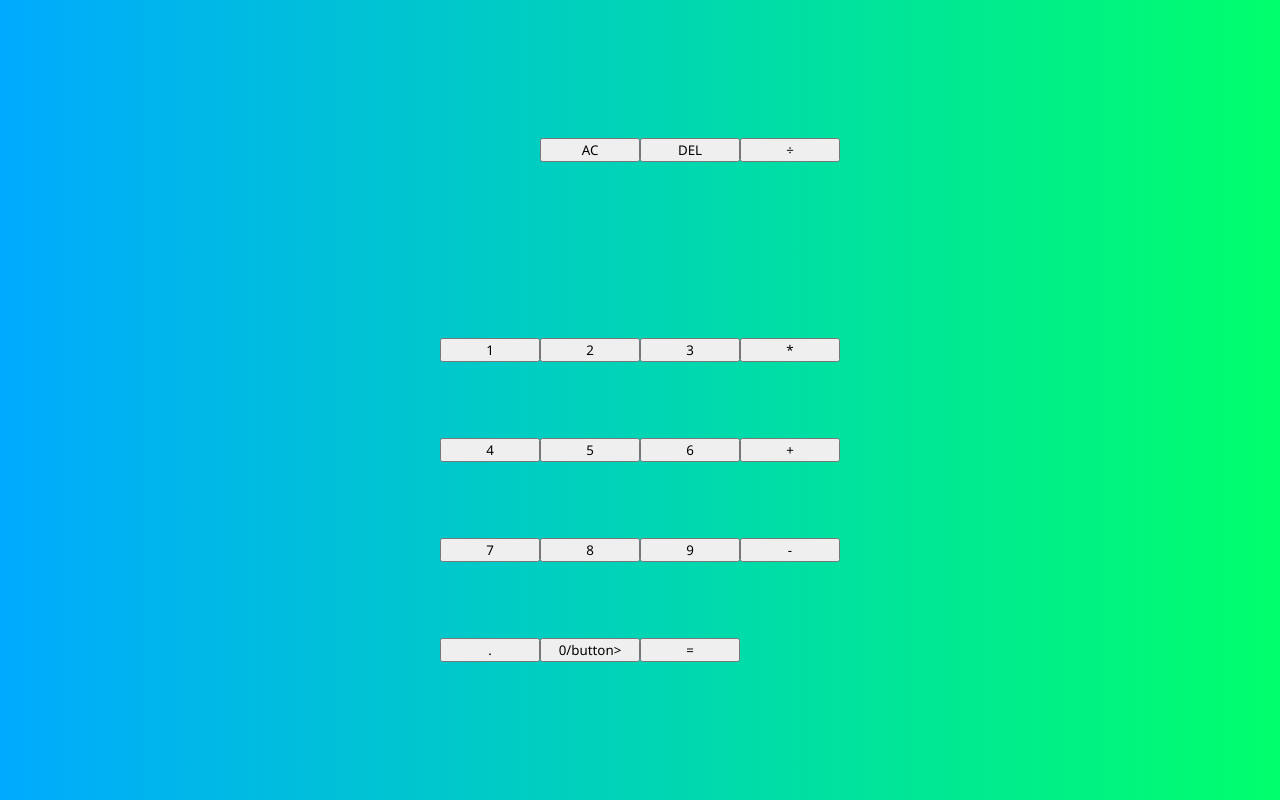
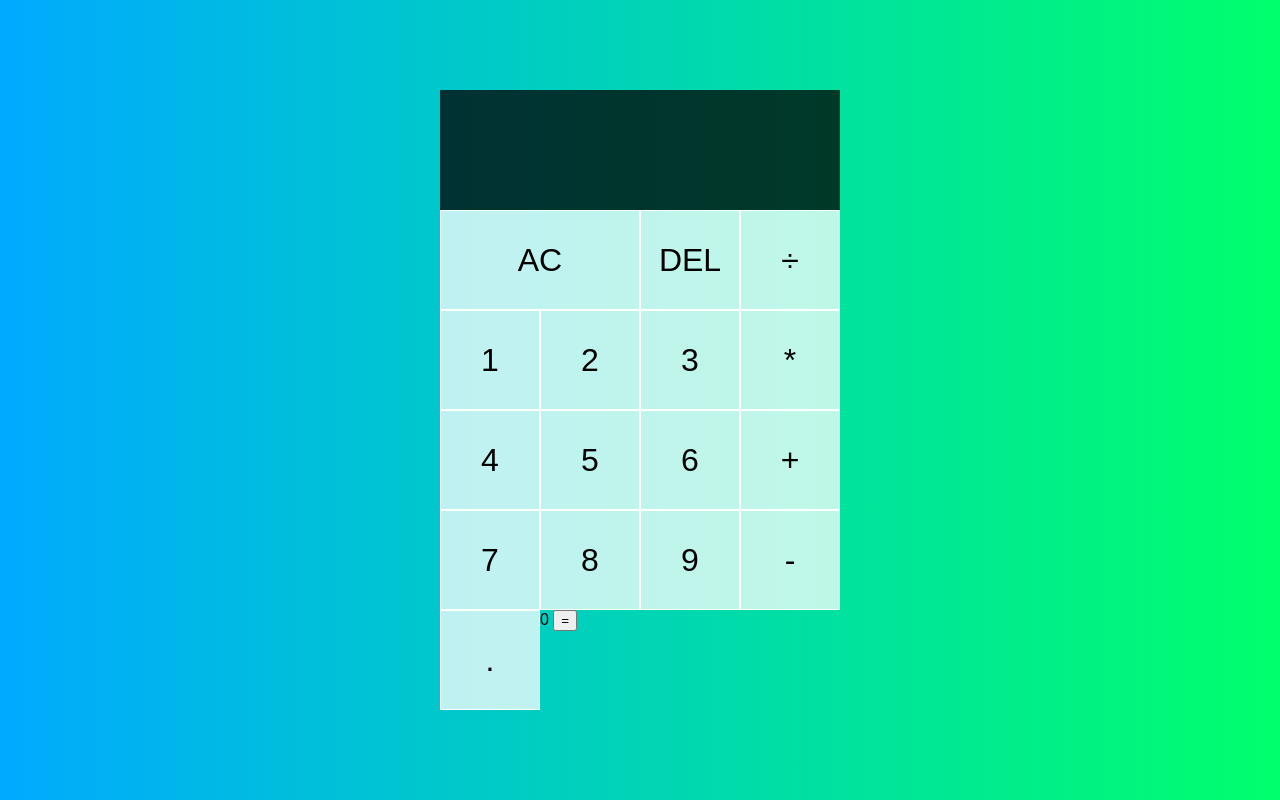
Before and after one commit to syke2good/Calculator, a plain HTML site: page index.html in a window 1280 px wide. Drawn offline with Linux system fonts and the light colour scheme.

Commit message:
the fun part begins adding script to the calculator

```diff
--- a/index.html
+++ b/index.html
@@ -11,27 +11,27 @@
 <body>
     <div class="calculator-grid">
         <div class="output">
-            <div class="previous-operand"></div>
-            <div class="current-operand"></div>
+            <div data-previous-operand class="previous-operand"></div>
+            <div data-current-operand class="current-operand"></div>
         </div>
-        <button class="span-two">AC</button>
-        <button>DEL</button>
-        <button>÷</button>
-        <button>1</button>
-        <button>2</button>
-        <button>3</button>
-        <button>*</button>
-        <button>4</button>
-        <button>5</button>
-        <button>6</button>
-        <button>+</button>
-        <button>7</button>
-        <button>8</button>
-        <button>9</button>
-        <button>-</button>
-        <button>.</button>
-        <button>0/button>
-        <button class="span-two">=</button>
+        <button data-all-clear class="span-two">AC</button>
+        <button data-delete>DEL</button>
+        <button data-operation>÷</button>
+        <button data-number>1</button>
+        <button data-number>2</button>
+        <button data-number>3</button>
+        <button data-operation>*</button>
+        <button data-number>4</button>
+        <button data-number>5</button>
+        <button data-number>6</button>
+        <button data-operation>+</button>
+        <button data-number>7</button>
+        <button data-number>8</button>
+        <button data-number>9</button>
+        <button data-operation>-</button>
+        <button data-number>.</button>
+        <buttondata-number>0</button>
+        <button data-equals class="span-two">=</button>
     </div>
 
 </body>
--- a/script.js
+++ b/script.js
@@ -0,0 +1,7 @@
+const numberButtons = document.querySelectorAll('[data-number]')
+const operationButtons = document.querySelectorAll('[data-operation]')
+const equalButton = document.querySelector ('[data-eqals]')
+const deleteButton = document.querySelector ('[data-delete]')
+const equalButton = document.querySelector ('[data-eqals]')
+const equalButton = document.querySelector ('[data-eqals]')
+const equalButton = document.querySelector ('[data-eqals]')
--- a/styles.css
+++ b/styles.css
@@ -1,20 +1,58 @@
 *, *::before, *::after {
     box-sizing: border-box;
-    font-family: 'Segoe UI', Tahoma, Geneva, Verdana, sans-serif;
+    font-family: Gotham Rounded, sans-serif;
     font-weight: normal;
-}
+  }
 
-body {
+  body {
     padding: 0;
     margin: 0;
     background: linear-gradient(to right, #00AAFF, #00FF6C);
-}
+  }
 
-.calculator-grid {
+  .calculator-grid {
     display: grid;
     justify-content: center;
-    align-items: center;
+    align-content: center;
     min-height: 100vh;
     grid-template-columns: repeat(4, 100px);
     grid-template-rows: minmax(120px, auto) repeat(5, 100px);
-}
+  }
+
+  .calculator-grid > button {
+    cursor: pointer;
+    font-size: 2rem;
+    border: 1px solid white;
+    outline: none;
+    background-color: rgba(255, 255, 255, .75);
+  }
+
+  .calculator-grid > button:hover {
+    background-color: rgba(255, 255, 255, .9);
+  }
+
+  .span-two {
+    grid-column: span 2;
+  }
+
+  .output {
+    grid-column: 1 / -1;
+    background-color: rgba(0, 0, 0, .75);
+    display: flex;
+    align-items: flex-end;
+    justify-content: space-around;
+    flex-direction: column;
+    padding: 10px;
+    word-wrap: break-word;
+    word-break: break-all;
+  }
+
+  .output .previous-operand {
+    color: rgba(255, 255, 255, .75);
+    font-size: 1.5rem;
+  }
+
+  .output .current-operand {
+    color: white;
+    font-size: 2.5rem;
+  }
```
